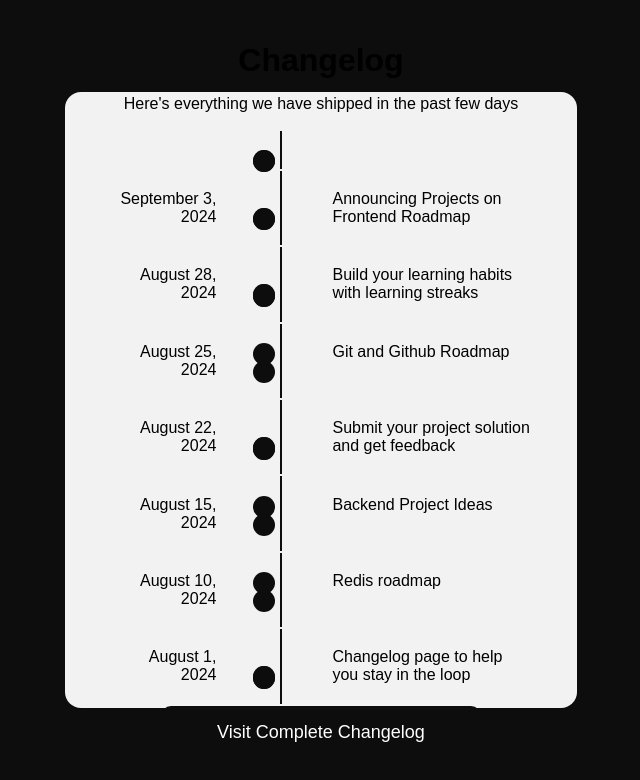
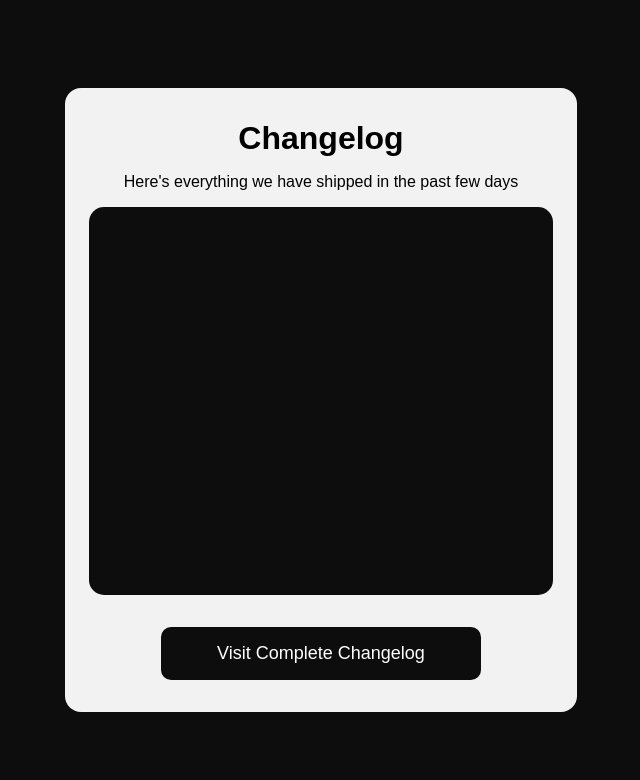
Before and after one commit to professeur01/roadmap.sh-projects, a plain HTML site: page frontend-projects/changelog-component/index.html in a window 1280 px wide. Shown: the whole page, without its empty margins (319-959 px from the left). Drawn offline with Linux system fonts and the light colour scheme.

Commit message:
reproduction du chanelog

```diff
--- a/frontend-projects/changelog-component/index.html
+++ b/frontend-projects/changelog-component/index.html
@@ -10,8 +10,8 @@
     <div class="changelog_container">
       <h1>Changelog</h1>
       <p>Here's everything we have shipped in the past few days</p>
-      <table>
-        <tr>
+      <div class="changelog_box">
+        <!-- <tr>
           <td class="first"></td>
           <td class="first"></td>
         </tr>
@@ -42,9 +42,9 @@
         <tr>
           <td>August 1, 2024</td>
           <td>Changelog page to help you stay in the loop</td>
-        </tr>
-      </table>
-      <button>Visit Complete Changelog</button>
+        </tr> -->
+      </div>
+     <div class="box_btn"> <button>Visit Complete Changelog</button></div>
     </div>
   </body>
 </html>
--- a/frontend-projects/changelog-component/style.css
+++ b/frontend-projects/changelog-component/style.css
@@ -6,13 +6,16 @@
     box-sizing: border-box;
 }
 
+html {
+    font-family: Arial, Helvetica, sans-serif;
+}
+
 body {
     width: 100%;
     height: 100vh;
     display: flex;
     justify-content: center;
     align-items: center;
-    font-family: Arial, Helvetica, sans-serif;
     background-color: hsl(0, 0%, 5%);
 }
 
@@ -21,14 +24,16 @@ body {
     flex-direction: column;
     justify-content: center;
     width: 40%;
-    height: 100%;
-    max-height: 77vh;
+    height: 78vh;
     background-color: hsl(0, 0%, 95%);
     padding: 2rem 1.5rem;
     border-radius: 1rem;
 }
 
-
+.changelog_box {
+    background-color: hsl(0, 0%, 5%);
+    border-radius: 15px;
+}
 
 .changelog_container h1,
 p {
@@ -36,9 +41,15 @@ p {
     margin-bottom: 1rem;
 }
 
-.changelog_container button {
-    margin-top: 4rem;
-    padding: 0.5rem 1rem;
+.changelog_container .box_btn {
+    display: flex;
+    justify-content: center;
+    align-items: center;
+    margin-top: 2rem;
+}
+
+.changelog_container .box_btn button {
+    padding: 0.5rem 0, 8rem;
     background-color: hsl(0, 0%, 5%);
     color: white;
     border: none;
@@ -52,60 +63,17 @@ p {
     transition: background-color 0.3s ease;
 }
 
-.changelog_container button:hover {
+.changelog_container .box_btn button:hover {
     background-color: hsl(0, 0%, 15%);
 }
 
-.changelog_container table {
+.changelog_box {
     position: relative;
     width: 100%;
     height: 100%;
 }
 
-.changelog_container table tr td {
-    padding: 1.2rem;
-    vertical-align: top;
-}
-
-.changelog_container table tr td::after {
-    content: "";
-    position: absolute;
-    top: auto;
-    left: 12.8vw;
-    width: 1.4rem;
-    height: 1.4rem;
-    background-color: hsl(0, 0%, 5%);
-    border-radius: 50%;
-
-    transition: all 0.2s ease-out;
-}
-
-.changelog_container table tr td:hover::after {
-    background-color: hsl(347, 82%, 53%);
-    left: 12.6vw;
-    width: 1.8rem;
-    height: 1.8rem;
-    /* z-index: 100; */
-}
-
-/* .changelog_container table tr td:nth-child(2n+0):hover::after {
-    background-color: hsl(128, 70%, 45%);
-} */
-.changelog_container table tr td:nth-child(1) {
-    border-right: 2px solid hsl(0, 0%, 5%);
-    width: 14rem;
-    text-align: end;
-    padding-right: 4rem;
-}
-
-.changelog_container table tr td:nth-child(2) {
-    width: 25rem;
-    padding-left: 3rem;
-}
+/* ---------------@MEDIA----------------- */
+@media (max-width: 1440px) {}
 
 /* ---------------@MEDIA----------------- */
-@media (max-width: 1440px) {
-
-}
-
-/* ---------------@MEDIA----------------- */
```
